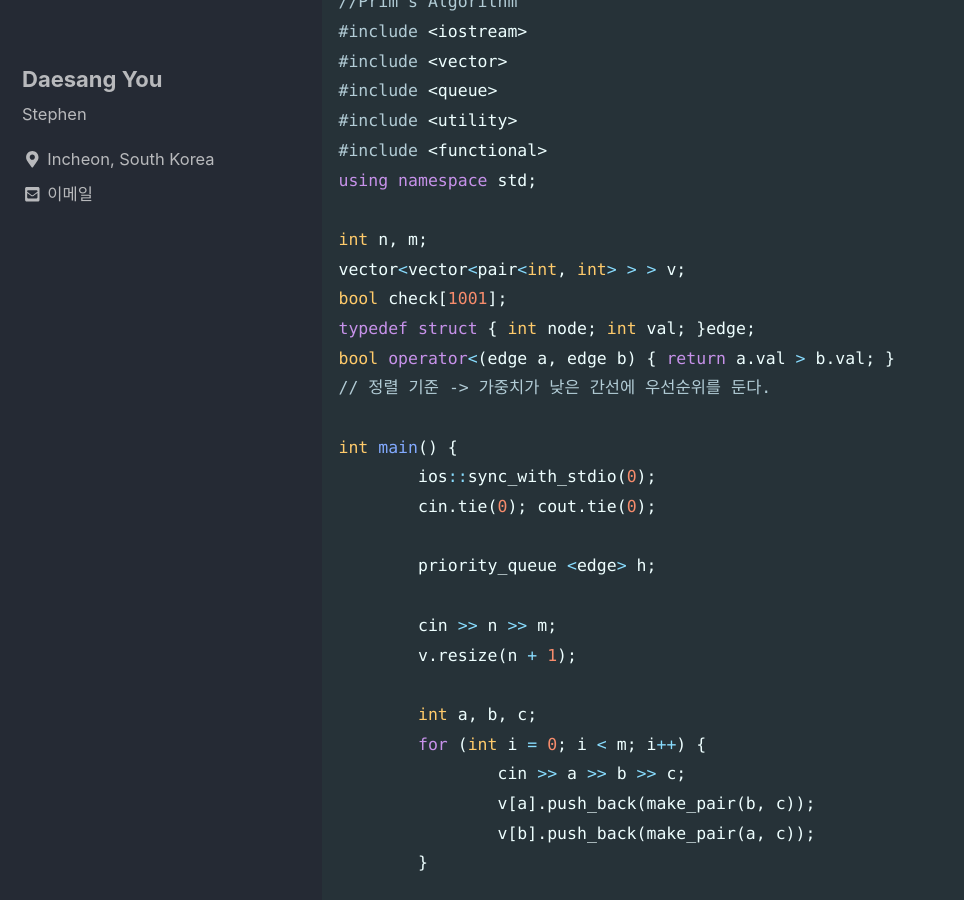
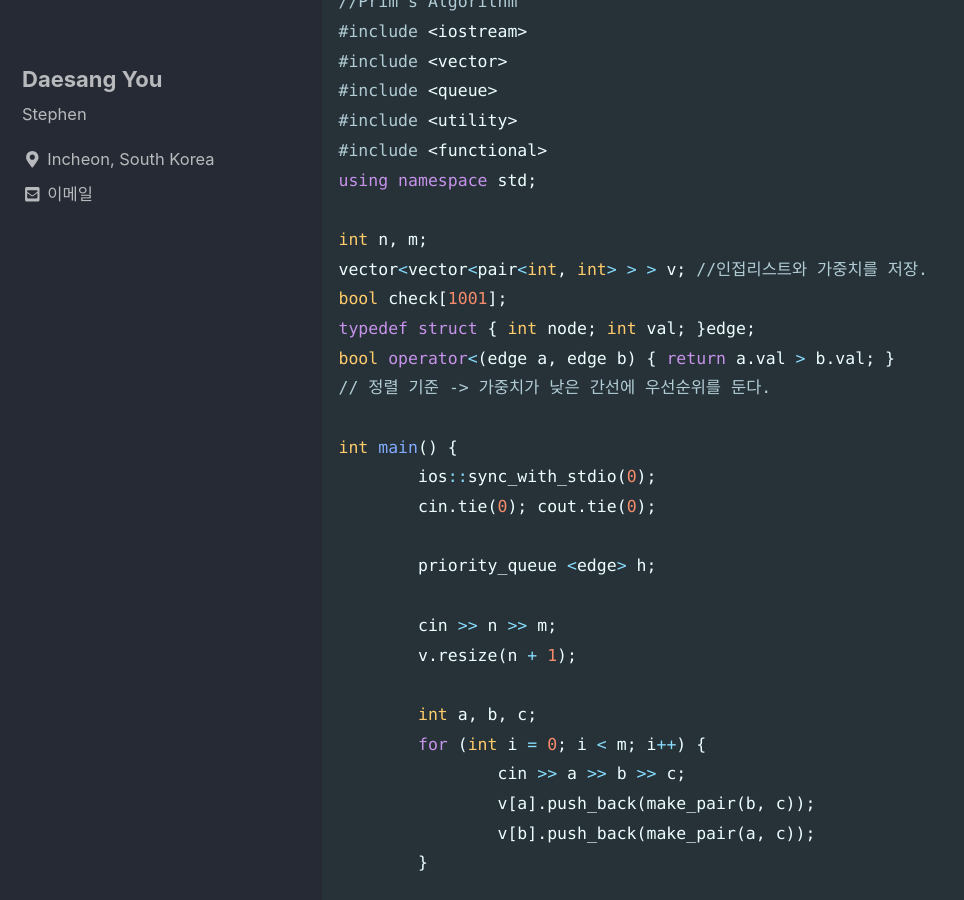
Before and after one commit to eotkd4791/eotkd4791.github.io, a Jekyll site: the page built from _posts/datastructure/2019-10-08-datastructure-MST.md, in a window 1280 px wide and 900 px high, scrolled down 1015 px. Shown: the whole window, without its empty margins (0-964 px from the left). Built offline with Jekyll 4.4.1, drawn with Linux system fonts in a browser that asks for light colours; cached includes are drawn as plain includes; comment, search, counter and statistics services are not loaded.

Commit message:
Update 2019-10-08-datastructure-MST.md

```diff
--- a/_posts/datastructure/2019-10-08-datastructure-MST.md
+++ b/_posts/datastructure/2019-10-08-datastructure-MST.md
@@ -52,7 +52,7 @@ comments:
 using namespace std;
 
 int n, m;
-vector<vector<pair<int, int> > > v;
+vector<vector<pair<int, int> > > v; //인접리스트와 가중치를 저장.
 bool check[1001];
 typedef struct { int node; int val; }edge;
 bool operator<(edge a, edge b) { return a.val > b.val; }
```
